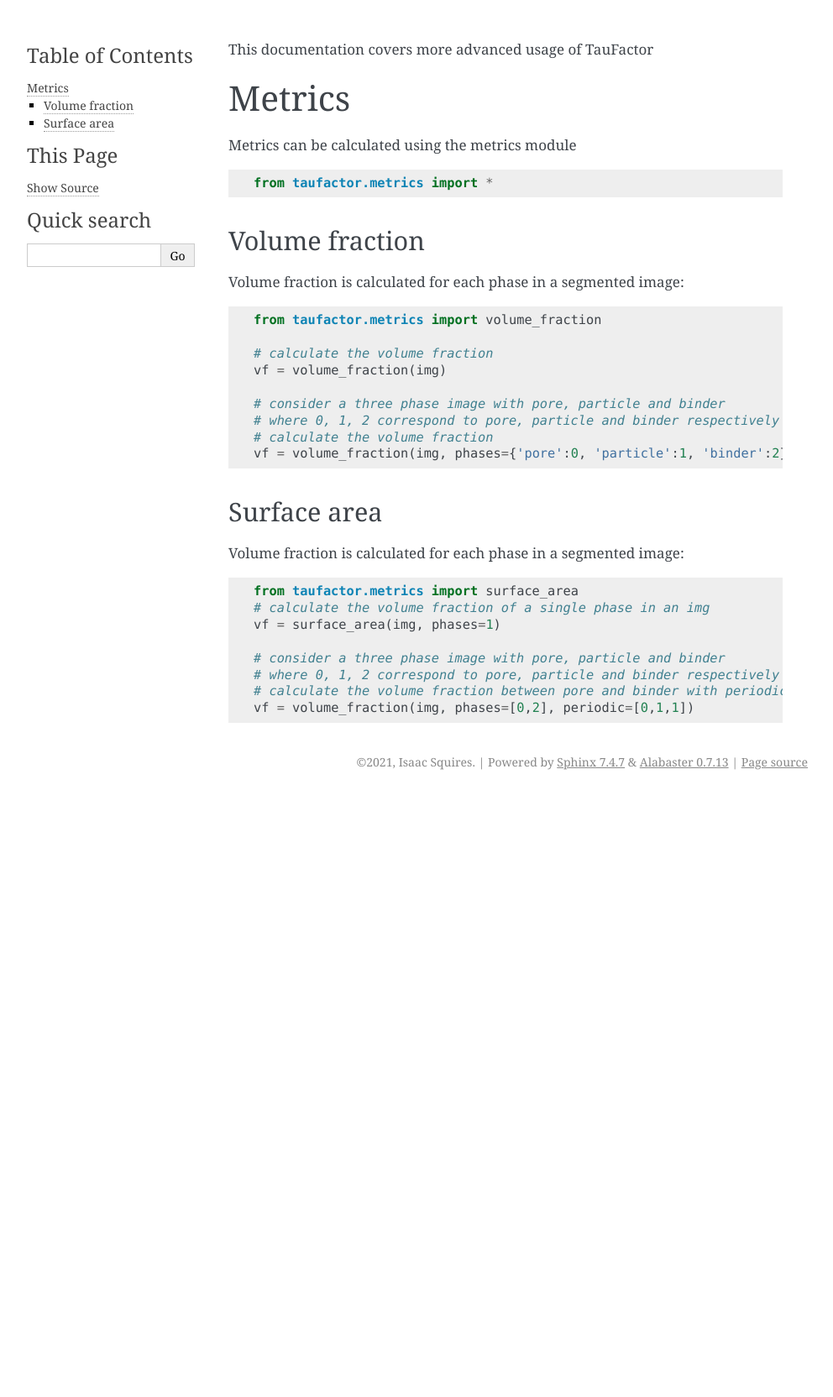
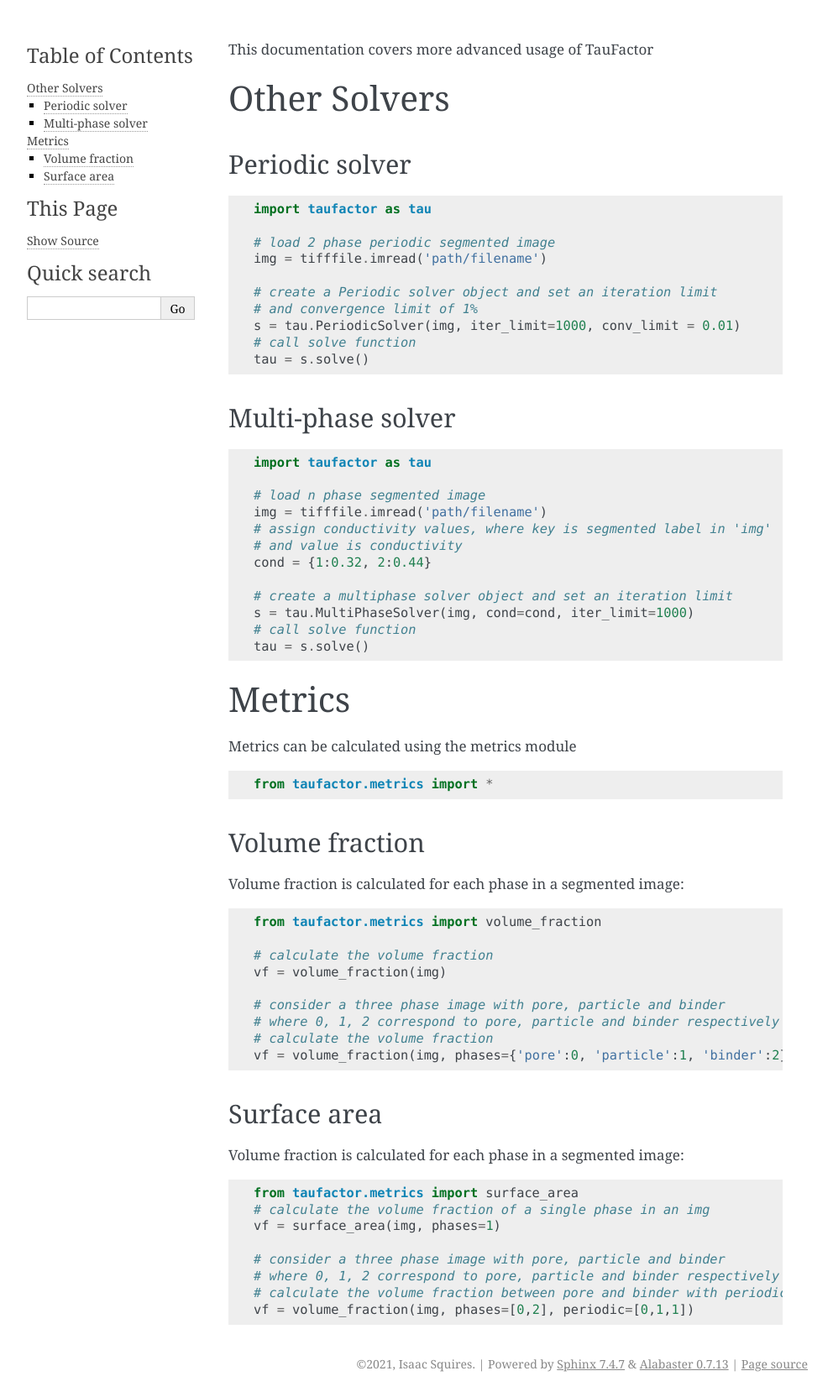
Before and after one commit to tldr-group/taufactor, a Sphinx documentation site: the page built from docs/Usage.md, in a window 1280 px wide. Shown: the whole page at 84% size, without its empty margins (148-1140 px from the left). Built offline with Sphinx 7.4.7, drawn with Linux system fonts in a browser that asks for light colours; the version number could not be read and is left out; before the commit the page ends 947 px from its top, so only the background shows below that.

Commit message:
readthedocs and version release

````diff
--- a/HISTORY.rst
+++ b/HISTORY.rst
@@ -1,6 +1,14 @@
 =======
 History
 =======
+
+0.1.2 (2021-03-25)
+------------------
+
+* Added multi-phase and periodic solvers and metrics calculations
+
+------------------
+
 
 0.1.1 (2021-02-10)
 ------------------
--- a/docs/Usage.md
+++ b/docs/Usage.md
@@ -1,4 +1,38 @@
 This documentation covers more advanced usage of TauFactor
+## Other Solvers
+
+### Periodic solver
+
+```
+import taufactor as tau
+
+# load 2 phase periodic segmented image
+img = tifffile.imread('path/filename')
+
+# create a Periodic solver object and set an iteration limit
+# and convergence limit of 1%
+s = tau.PeriodicSolver(img, iter_limit=1000, conv_limit = 0.01)
+# call solve function
+tau = s.solve()
+```
+
+### Multi-phase solver
+
+```
+import taufactor as tau
+
+# load n phase segmented image
+img = tifffile.imread('path/filename')
+# assign conductivity values, where key is segmented label in 'img'
+# and value is conductivity
+cond = {1:0.32, 2:0.44}
+
+# create a multiphase solver object and set an iteration limit
+s = tau.MultiPhaseSolver(img, cond=cond, iter_limit=1000)
+# call solve function
+tau = s.solve()
+```
+
 
 ## Metrics
 
````
Also changed, not shown: README.md (+7 -12 lines).
